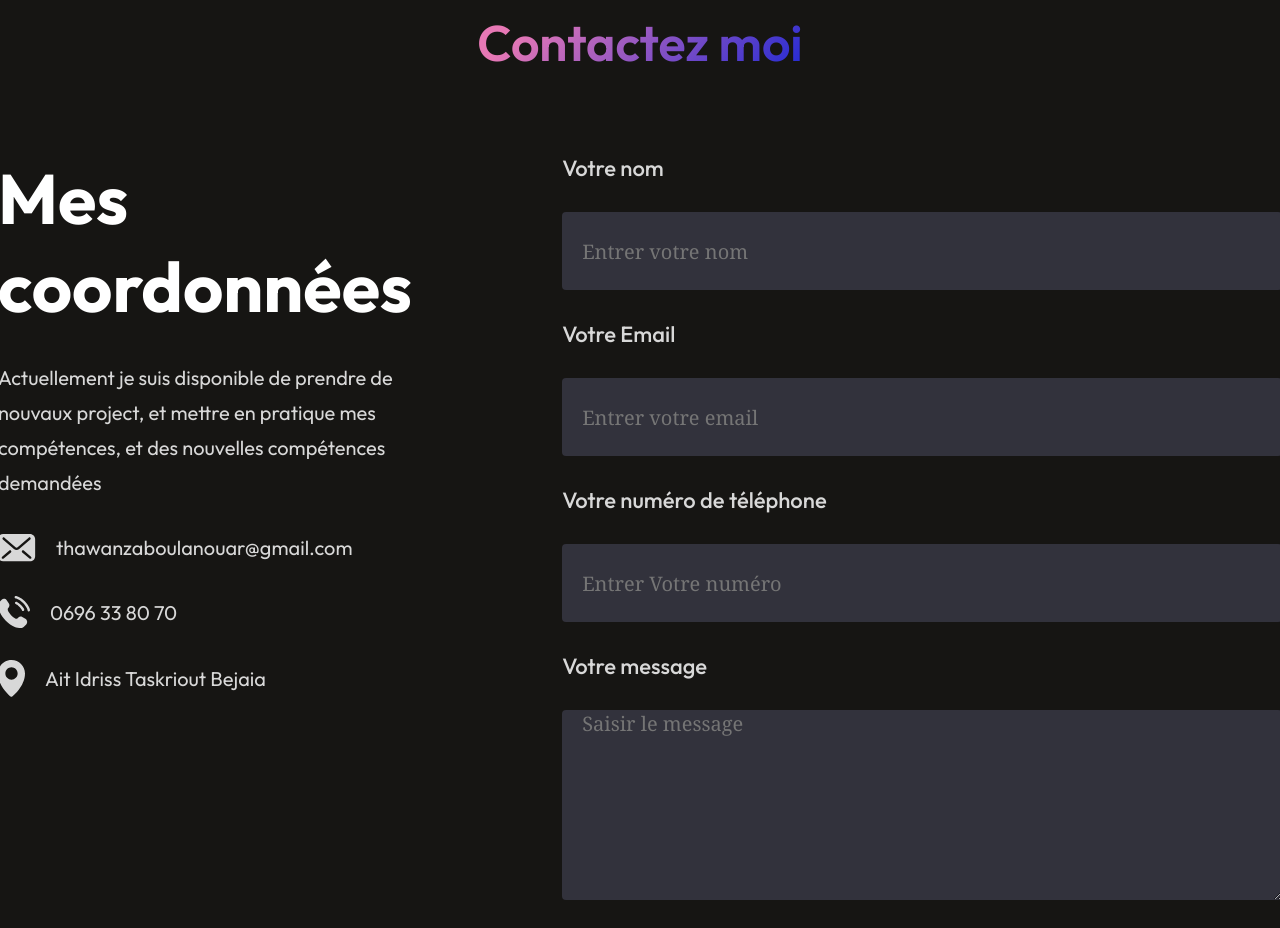
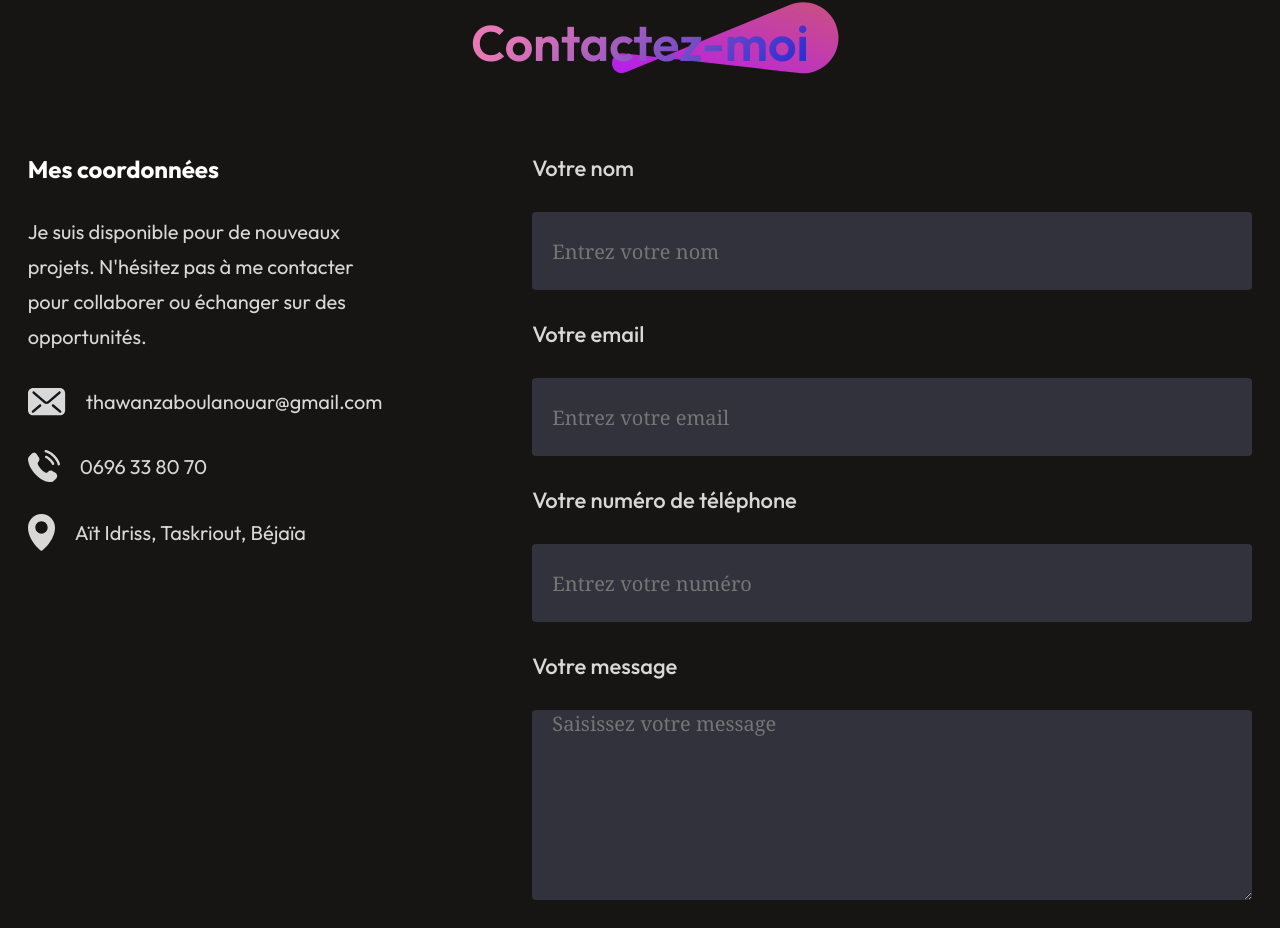
Before and after one commit to Thawanza/Mon-Portfolio, a React (Vite) app: page / in a window 1280 px wide. Shown: the part 3323-4251 px from the top of the page. Built offline with nearby package versions, Linux system fonts and the light colour scheme.

Commit message:
messages d'erreurs en cas de valeurs vides dans le contact

```diff
--- a/src/Components/Contact/Contact.jsx
+++ b/src/Components/Contact/Contact.jsx
@@ -4,6 +4,7 @@ import theme_pattern from '../../assets/theme_pattern.svg'
 import location_icon from '../../assets/location_icon.svg'
 import call_icon from '../../assets/call_icon.svg'
 import mail_icon from '../../assets/mail_icon.svg'
+
 function Contact() {
   const onSubmit = async (event) => {
     event.preventDefault();
@@ -12,22 +13,28 @@ function Contact() {
     const name = formData.get("name").trim();
     const email = formData.get("email").trim();
     const message = formData.get("message").trim();
-    const numéro = formData.get("numéro").trim();
-    if (!name || !email || !message || !numéro) {
-      alert("Please fill all the fields");
+    const numero = formData.get("numero").trim();
+
+    // Vérification des champs vides
+    if (!name || !email || !message || !numero) {
+      alert("Veuillez remplir tous les champs !");
       return;
     }
 
-    let regx = new RegExp('^[a-zA-Z0-9.-_]+@[a-zA-Z0-9.-_]+\\.[a-zA-Z0-9.-_]+$');
+    // Validation de l'email
+    const regx = /^[a-zA-Z0-9._-]+@[a-zA-Z0-9.-_]+\.[a-zA-Z]{2,}$/;
     if (!regx.test(email)) {
-      throw new Error('Email non valide')
-    };
+      alert("Adresse email invalide !");
+      return;
+    }
 
+    // Ajout de la clé Web3Forms
     formData.append("access_key", "d387795e-895f-410b-8241-7c6a3e29b9ff");
 
     const object = Object.fromEntries(formData);
     const json = JSON.stringify(object);
 
+    // Envoi de la requête
     const res = await fetch("https://api.web3forms.com/submit", {
       method: "POST",
       headers: {
@@ -38,48 +45,60 @@ function Contact() {
     }).then((res) => res.json());
 
     if (res.success) {
-      alert(res.message);
+      alert("Message envoyé avec succès !");
+      event.target.reset();
+    } else {
+      alert("Une erreur est survenue. Veuillez réessayer.");
     }
   };
+
   return (
     <div id='contact' className='contact'>
       <div className="contact-title">
-        <h1>Contactez moi</h1>
+        <h1>Contactez-moi</h1>
+        <img src={theme_pattern} alt="theme pattern" />
+      </div>
 
-      </div>
       <div className="contact-section">
+        {/* Partie gauche */}
         <div className="contact-left">
-          <h1>Mes coordonnées</h1>
-          <p>Actuellement je suis disponible de prendre de nouvaux project, et mettre en pratique mes compétences, et des nouvelles compétences demandées</p>
+          <h2>Mes coordonnées</h2>
+          <p>
+            Je suis disponible pour de nouveaux projets.
+            N'hésitez pas à me contacter pour collaborer ou échanger sur des opportunités.
+          </p>
+
           <div className="contact-details">
             <div className="contact-detail">
-              <img src={mail_icon} alt='' /><p>thawanzaboulanouar@gmail.com</p>
+              <img src={mail_icon} alt='mail' />
+              <p>thawanzaboulanouar@gmail.com</p>
             </div>
             <div className="contact-detail">
-              <img src={call_icon} alt='' /> <p>0696 33 80 70</p>
+              <img src={call_icon} alt='call' />
+              <p>0696 33 80 70</p>
             </div>
             <div className="contact-detail">
-              <img src={location_icon} alt='' /> <p>Ait Idriss Taskriout Bejaia</p>
+              <img src={location_icon} alt='location' />
+              <p>Aït Idriss, Taskriout, Béjaïa</p>
             </div>
           </div>
         </div>
+
+        {/* Formulaire */}
         <form onSubmit={onSubmit} className="contact-right">
-          <label htmlFor=''>Votre nom</label>
-          <input type="text" placeholder='Entrer votre nom' name='name' />
+          <label>Votre nom</label>
+          <input type="text" placeholder="Entrez votre nom" name="name" />
 
-          <label htmlFor=''>Votre Email</label>
-          <input type="text" placeholder='Entrer votre email' name='email' />
+          <label>Votre email</label>
+          <input type="text" placeholder="Entrez votre email" name="email" />
 
-          <label htmlFor=''>Votre numéro de téléphone</label>
-          <input type="text" placeholder='Entrer Votre numéro' name='numéro' />
+          <label>Votre numéro de téléphone</label>
+          <input type="text" placeholder="Entrez votre numéro" name="numero" />
 
-          <label htmlFor=''>Votre message</label>
-          <textarea name="message" rows={8} placeholder='Saisir le message' />
+          <label>Votre message</label>
+          <textarea name="message" rows={8} placeholder="Saisissez votre message" />
 
-          <button className="contact-submit">
-            Envoyer
-          </button>
-
+          <button type="submit" className="contact-submit">Envoyer</button>
         </form>
       </div>
     </div>
```
